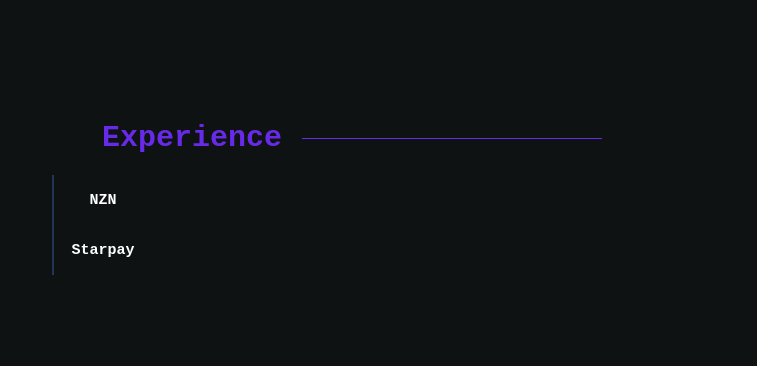
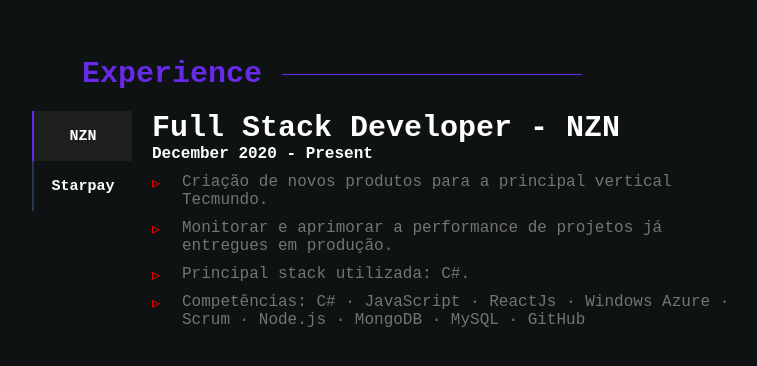
Before and after one commit to GustavoGomesRibeiro/portifolioV2, a React (Vite) app in the folder gustavo-gomes/: page / in a window 1280 px wide. Shown: the part 1912-2278 px from the top of the page, without its empty margins (238-995 px from the left). Built offline with nearby package versions, Linux system fonts and the light colour scheme.

Commit message:
adjustments experience

```diff
--- a/gustavo-gomes/src/components/RightNav/index.tsx
+++ b/gustavo-gomes/src/components/RightNav/index.tsx
@@ -13,7 +13,7 @@
     open: boolean;
 }
 
-const RightNav: React.FC<Props> = ({ open}) => {
+const RightNav: React.FC<Props> = ({ open }) => {
     const { theme, setTheme } = useContext(ContextApi);
 
 
@@ -34,7 +34,7 @@
              </ContentButton>
 
              <ContentButton>
-                 <Button href="#experience">.work()</Button>
+                 <Button href="#experience">.experience()</Button>
              </ContentButton>
 
              <ContentButton>
--- a/gustavo-gomes/src/pages/Partials/experience/index.tsx
+++ b/gustavo-gomes/src/pages/Partials/experience/index.tsx
@@ -14,19 +14,19 @@
 
 
 export default function Experience() {
-    // const [ ] = useState();
+    const [ nzn, setNzn] = useState(true);
+    const [ starpay, setStarpay] = useState(false);
 
-    const showDescription = () => {
-        const getNZN = document.getElementById('nzn');
-        const getStarpay = document.getElementById('starpay');
+    const showDescriptionNZN = () => {
+        setStarpay(false);
+        setNzn(true);
+    }
 
-        if(getNZN){
-            return (
-                <Descriptions>NZN</Descriptions>
-            )
-        }
-        console.log('click')
+    const showDescriptionStarpay = () => {
+        setNzn(false)
+        setStarpay(true);
     }
+
 
     return (
         <Container id="experience">
@@ -41,13 +41,40 @@
                 <AreaButton>
                     <ul>
                         <li>
-                            <button id="nzn" onClick={showDescription}>NZN</button>
+                            <button id="nzn" autoFocus onClick={showDescriptionNZN}>NZN</button>
                         </li>
                         <li>
-                            <button id="starpay" onClick={showDescription}>Starpay</button>
+                            <button id="starpay" onClick={showDescriptionStarpay}>Starpay</button>
                         </li>
                     </ul>
-                    {/* <Descriptions></Descriptions> */}
+                    {nzn && (
+                        <Descriptions>
+                            <h3>Full Stack Developer - NZN</h3>
+                            <p>December 2020 - Present</p>
+                            <div>
+                                <ul>
+                                    <li>Criação de novos produtos para a principal vertical Tecmundo.</li>
+                                    <li>Monitorar e aprimorar a performance de projetos já entregues em produção.</li>
+                                    <li>Principal stack utilizada: C#.</li>
+                                    <li>Competências: C# · JavaScript · ReactJs · Windows Azure · Scrum · Node.js · MongoDB · MySQL · GitHub</li>
+                                </ul>
+                            </div>
+                        </Descriptions>
+                    )}
+
+                    {starpay && (
+                        <Descriptions>
+                            <h3>Front End Developer - Starpay</h3>
+                            <p>August 2019 - November 2020</p>
+                            <div>
+                                <ul>
+                                    <li>Desenvolvimento de novos portais, atualizações e correções dos mesmos, através das stacks, ReactJs, React Native, AngularJs, NodeJs além de utilizar banco de dados Oracle, Git(Versionamento de Código) e Aws.</li>
+                                    <li>Configuração de terminais POS e integração com sistemas externos via APIs RestFul e EDI com arquivos posicionais padrão CNAB.</li>
+                                    <li>Competências: React.js · Android · AngularJS · Java · JavaScript · Node.js · CSS · Aws · GitHub</li>
+                                </ul>
+                            </div>
+                        </Descriptions>
+                    )}
                 </AreaButton>
             </AreaContent>
         </Container>
--- a/gustavo-gomes/src/pages/Partials/experience/styled.tsx
+++ b/gustavo-gomes/src/pages/Partials/experience/styled.tsx
@@ -70,11 +70,60 @@
     button:active, button:focus{
         border-left: 2px solid #682ae9;
         background: #1d1e1e;
+        transition: 1s;
     }
 `;
 
 export const Descriptions = styled.div`
-    width: 100px;
-    height: 100px;
-    background: red;
+    width: 100%;
+    height: auto;
+    padding: 0px 20px;
+
+    h3{
+        font-size: 30px;
+        font-family: monospace;
+        font-weight: bold;
+        color: #fff;
+    }
+
+    p{
+        font-size: 16px;
+        font-family: monospace;
+        font-weight: bold;
+        color: #fff;
+    }
+
+    div {
+        width: 600px;
+        margin-top: 10px;
+    }
+
+    ul {
+        padding: 0px;
+        margin: 0px;
+        list-style: none;
+    }
+
+    li{
+        position: relative;
+        padding-left: 30px;
+        margin-bottom: 10px;
+        color: #747474;
+        font-size: 16px;
+        text-align: left;
+        font-family: monospace;
+        transition: 0.5s;
+    }
+
+    li:hover{
+        color: #fff;
+        cursor: pointer;
+    }
+
+    li::before {
+        content: "▹";
+        position: absolute;
+        left: 0px;
+        color: red;
+    }
 `;
--- a/gustavo-gomes/src/pages/Partials/projects/index.tsx
+++ b/gustavo-gomes/src/pages/Partials/projects/index.tsx
@@ -1,12 +1,25 @@
 import react from 'react';
 import {
-    Container
+    Container,
+    AreaContent,
+    AreaProjects,
+    AreaTitle,
+    Title,
+    Bar,
+
 } from './styled';
 
 export default function Projects() {
     return (
         <Container id="projects">
-            <p>Projects</p>
+            <AreaContent>
+                <AreaProjects>
+                    <AreaTitle>
+                        <Title>Projects</Title>
+                        <Bar/>
+                    </AreaTitle>
+                </AreaProjects>
+            </AreaContent>
         </Container>
     )
 }
--- a/gustavo-gomes/src/pages/Partials/projects/styled.tsx
+++ b/gustavo-gomes/src/pages/Partials/projects/styled.tsx
@@ -5,8 +5,35 @@
     justify-content: center;
     align-items: center;
     height: 100vh;
+`;
 
-    p {
-        color: #000;
-    }
+
+export const AreaContent = styled.div``;
+
+export const AreaProjects = styled.div`
+    flex-direction: column;
+    display: flex;
+    margin: 0px 50px;
+    width: 600px;
 `;
+
+export const Title = styled.p`
+    font-size: 30px;
+    font-family: monospace;
+    font-weight: bold;
+    color: ${props => props.theme.fonts.title};
+    padding: 20px 0px;
+`;
+
+export const AreaTitle = styled.div`
+    display: flex;
+    align-items: center;
+    flex-direction: row;
+`;
+
+export const Bar = styled.div`
+    width: 300px;
+    height: 1px;
+    margin-left: 20px;
+    background: #682ae9;
+`;
```
